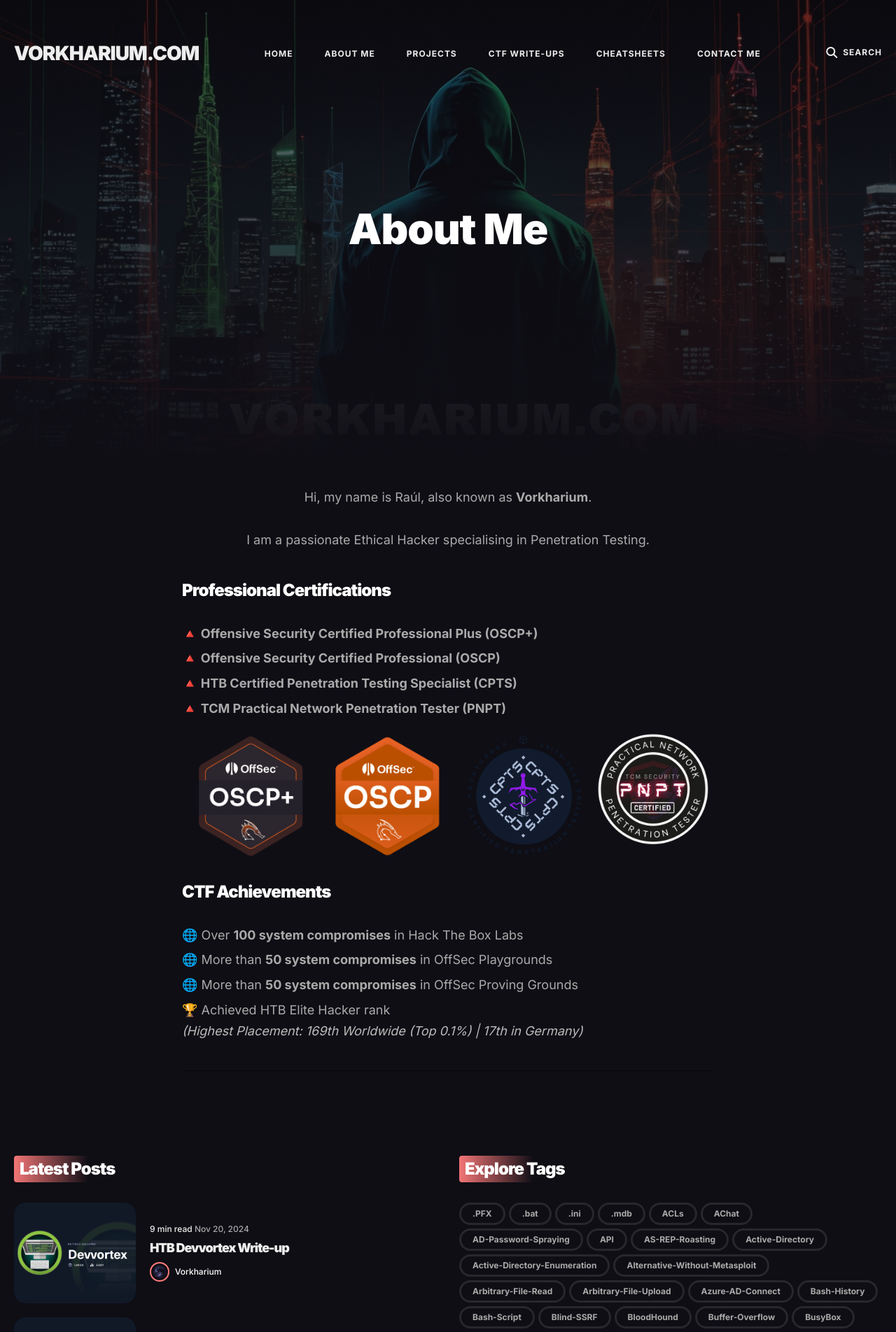
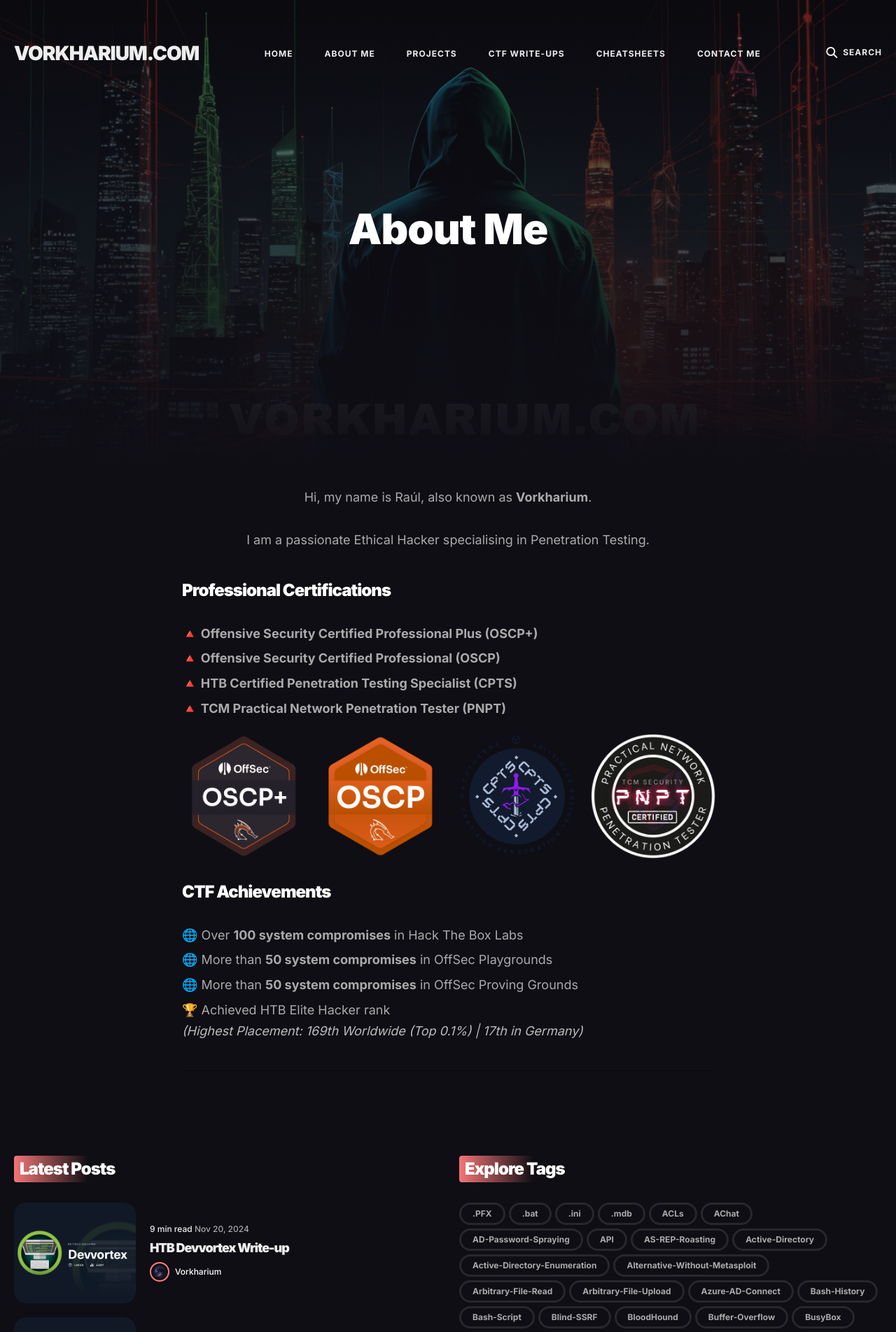
Before and after one commit to Vorkharium/vorkharium.github.io, a Jekyll site: the page built from _pages/about.md, in a window 1280 px wide. Shown: the top 1904 px of the page at 70% size. Built offline with Jekyll 4.4.1, drawn with Linux system fonts in a browser that asks for light colours.

Commit message:
Update about.md

```diff
--- a/_pages/about.md
+++ b/_pages/about.md
@@ -23,7 +23,7 @@
   <img src="{{site.baseurl}}/images/OSCP_Plus.png" alt="OSCP+ Certification" style="height: 180px; border-radius: 8px;">
   <img src="{{site.baseurl}}/images/OSCP.png" alt="OSCP Certification" style="height: 180px; border-radius: 8px;">
   <img src="{{site.baseurl}}/images/CPTS.png" alt="HTB CPTS Certification" style="height: 180px; border-radius: 8px;">
-  <img src="{{site.baseurl}}/images/PNPT.png" alt="PNPT Certification" style="height: 160px; border-radius: 8px;">
+  <img src="{{site.baseurl}}/images/PNPT.png" alt="PNPT Certification" style="height: 180px; border-radius: 8px;">
 </div>
 
 <div style="margin-top: 30px;">
```
